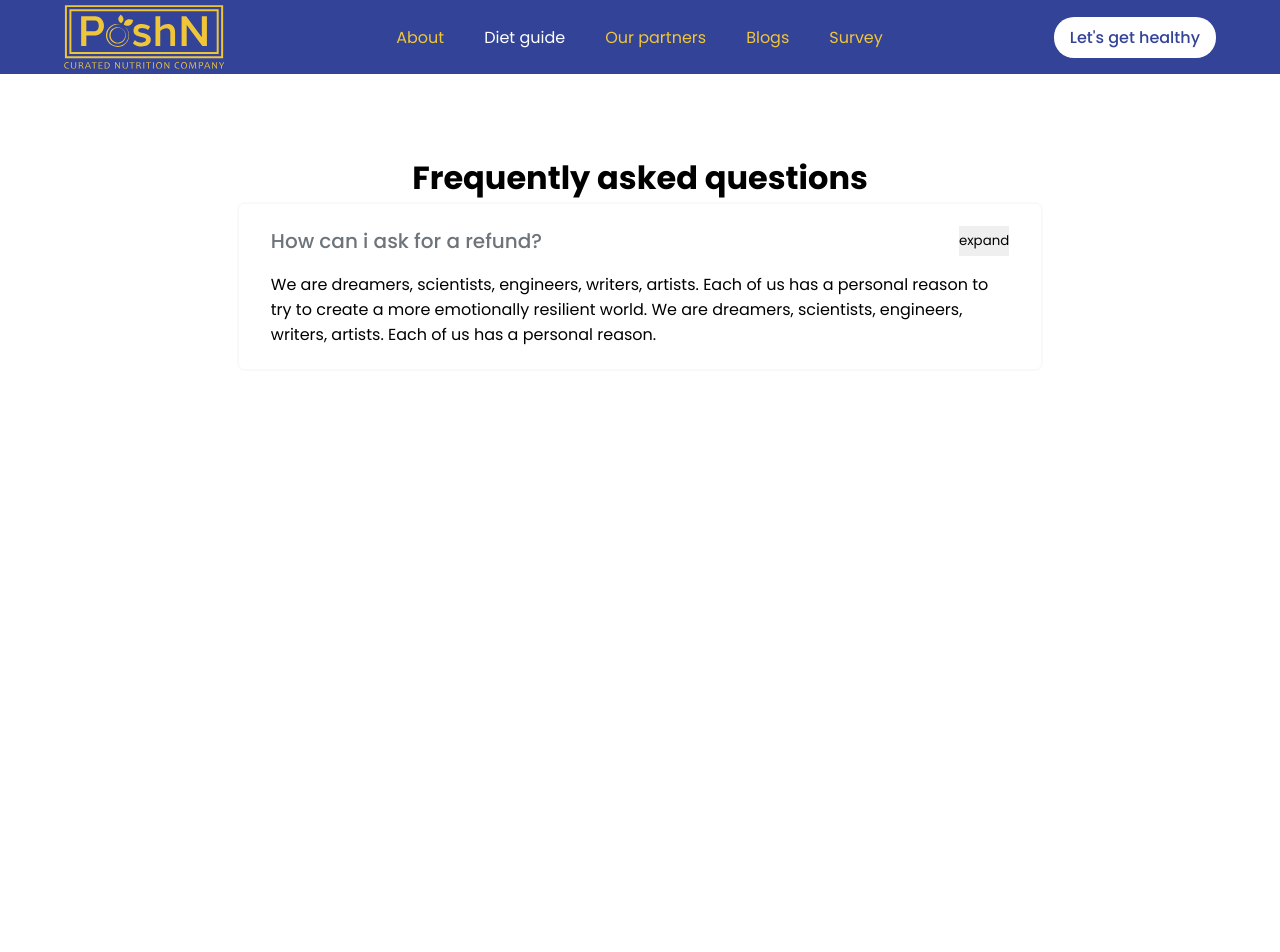
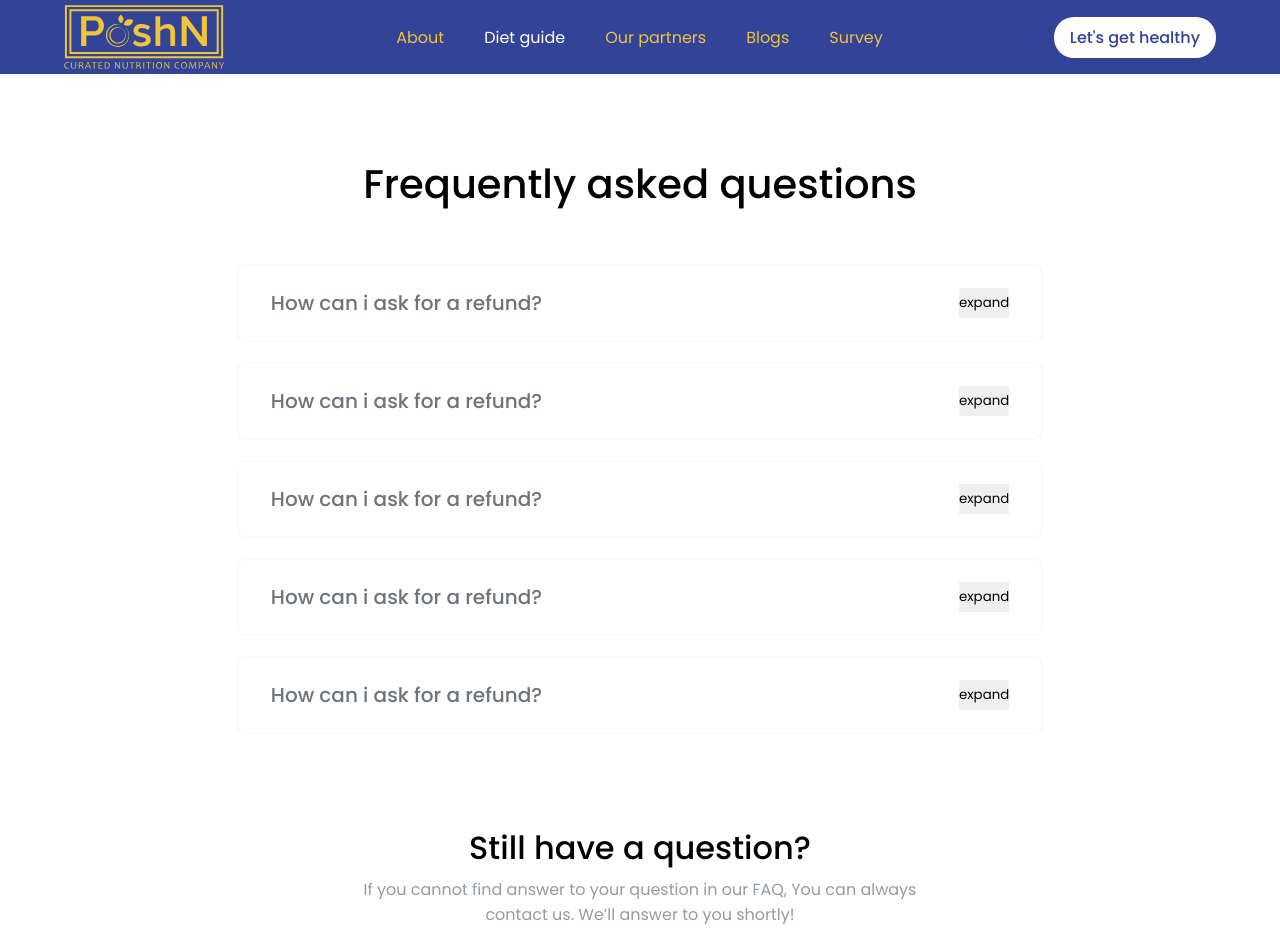
Before and after one commit to Jaganvk29/poshn-React, a React (Create React App) app: page /dietguide in a window 1280 px wide. Shown: the top 952 px of the page. Before the commit the page ends 800 px from the top, so only its background shows below. Built offline with nearby package versions, Linux system fonts and the light colour scheme.

Commit message:
Faq Section Added

```diff
--- a/src/CSS/Faq/Faq.css
+++ b/src/CSS/Faq/Faq.css
@@ -2,20 +2,20 @@
     margin:80px auto ;
     display: flex;
     flex-direction: column;
-
     align-items: center;
 }
 
 .faq-questions-container{
     width: 70%;
     border: 2px solid #F8F9FA;
-padding: 22px 32px;
-border-radius: 8px;
+    padding: 22px 32px;
+    border-radius: 8px;
+    margin: 10px;
 }
 .faq-questions{
     display: flex;
     justify-content: space-between;
-    margin-bottom: 16px;
+
 }
 
 
@@ -24,3 +24,56 @@ border-radius: 8px;
     font-weight: 500;
     color: #6D747A;
 }
+
+.faq-content{
+    max-height: 0;
+    /* margin-top: 16px; */
+    overflow: hidden;
+    transition:  all 0.5s cubic-bezier(0,1,0,1);
+
+}
+
+
+.faq-questions-active >h2{
+    font-weight: 600;
+
+    color: var(--color-7)
+}
+
+
+.faq-content-show{
+    height: auto;
+    max-height: 999px;
+     margin-top: 16px;
+
+    transition:  all 0.5s cubic-bezier(1,0,1,0) ;
+
+}
+
+/* FAQ TITLE */
+
+
+.faq-title{
+    margin-bottom: 40px;
+}
+
+.faq-title > h1{
+    font-weight: 500;
+    font-size: 40px;
+}
+/* FAQ FOOTER  */
+.faq-footer{
+    width: 50%;
+    margin:80px auto ;
+    display: flex;
+    flex-direction: column;
+    align-items: center;
+}
+.faq-footer > p{
+  text-align: center;
+  color: var(--gray-6);
+  margin: 5px;
+}
+.faq-footer > h1{
+ font-weight: 500;
+  }
--- /dev/null
+++ b/src/components/Faq/Accordion.js
@@ -0,0 +1,32 @@
+import React, { useState } from "react";
+
+const Accordion = () => {
+  const [isExpanded, setIsExpanded] = useState(false);
+
+  const faqquestionhandler = () => {
+    setIsExpanded(!isExpanded);
+  };
+  return (
+    <div className="faq-questions-container" onClick={faqquestionhandler}>
+      <div
+        className={
+          isExpanded ? "faq-questions faq-questions-active" : "faq-questions"
+        }
+      >
+        <h2>How can i ask for a refund?</h2>
+        <button>expand</button>
+      </div>
+
+      <div className={isExpanded ? "faq-content-show" : "faq-content"}>
+        <p>
+          We are dreamers, scientists, engineers, writers, artists. Each of us
+          has a personal reason to try to create a more emotionally resilient
+          world. We are dreamers, scientists, engineers, writers, artists. Each
+          of us has a personal reason.
+        </p>
+      </div>
+    </div>
+  );
+};
+
+export default Accordion;
--- a/src/components/Faq/Faq.js
+++ b/src/components/Faq/Faq.js
@@ -1,4 +1,5 @@
-import React from "react";
+import React, { useState } from "react";
+import Accordion from "./Accordion";
 
 const Faq = () => {
   return (
@@ -9,20 +10,18 @@ const Faq = () => {
             <div className="faq-title">
               <h1>Frequently asked questions</h1>
             </div>
-            <div className="faq-questions-container">
-              <div className="faq-questions">
-                <h2>How can i ask for a refund?</h2>
-                <button>expand</button>
-              </div>
+            <Accordion />
+            <Accordion />
+            <Accordion />
+            <Accordion />
+            <Accordion />
 
-              <div>
-                <p>
-                  We are dreamers, scientists, engineers, writers, artists. Each
-                  of us has a personal reason to try to create a more
-                  emotionally resilient world. We are dreamers, scientists,
-                  engineers, writers, artists. Each of us has a personal reason.
-                </p>
-              </div>
+            <div className="faq-footer">
+              <h1>Still have a question?</h1>
+              <p>
+                If you cannot find answer to your question in our FAQ, You can
+                always contact us. We’ll answer to you shortly!
+              </p>
             </div>
           </div>
         </div>
```
